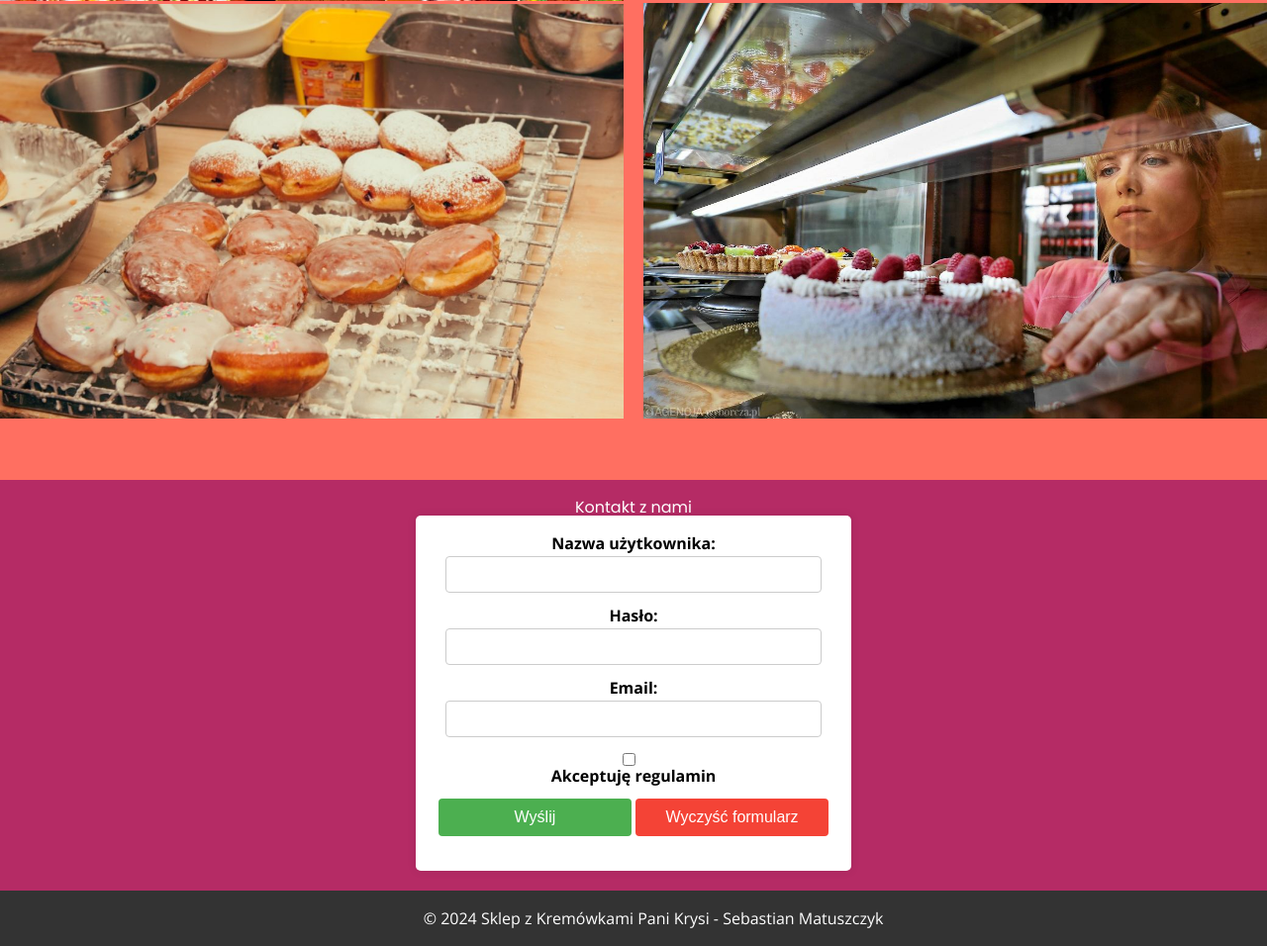
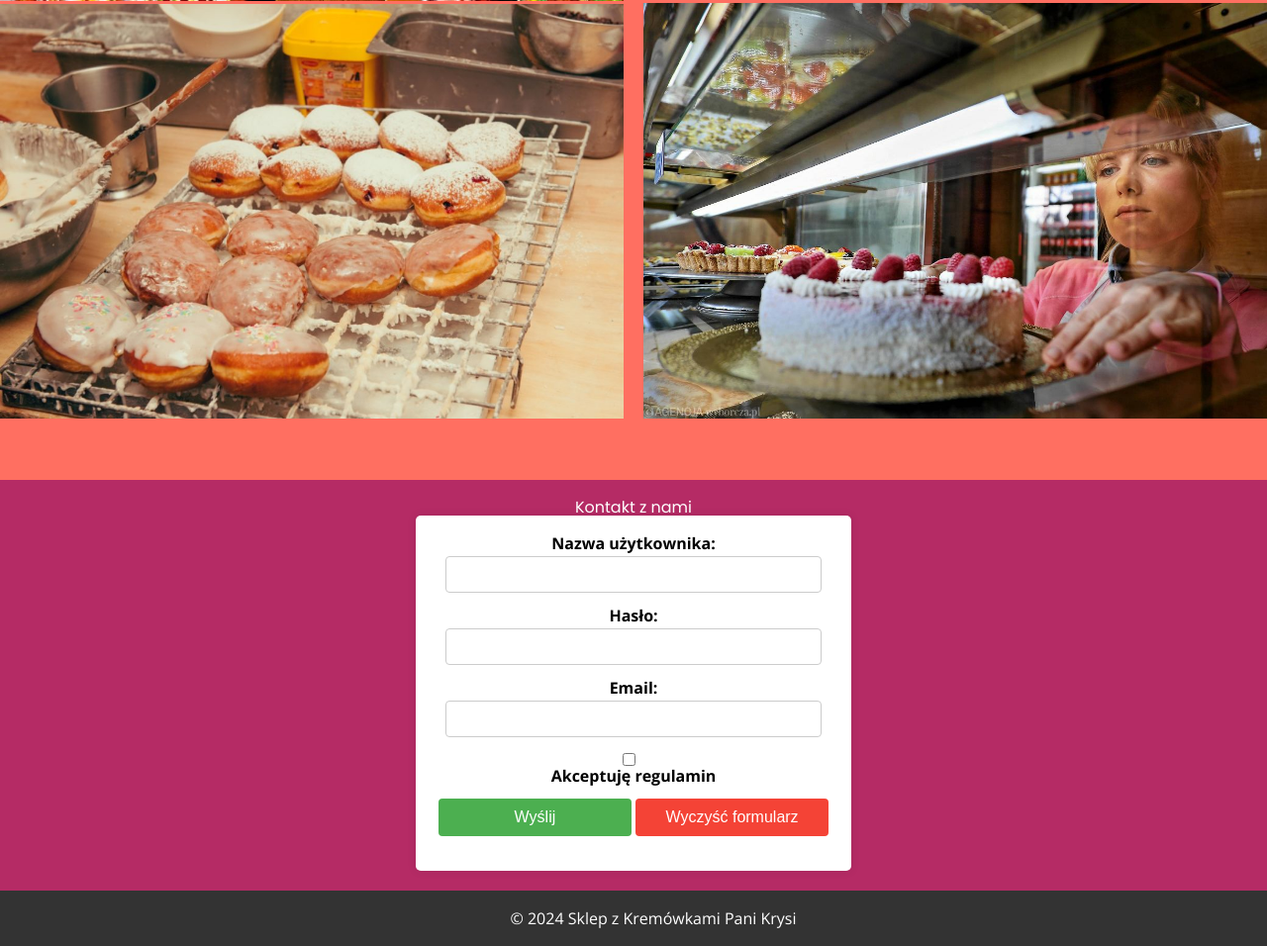
Before and after one commit to Semat77/One_Page-Responsive, a plain HTML site: page index.html in a window 1280 px wide. Shown: the part 1824-2780 px from the top of the page at 99% size. Drawn offline with nearby package versions, Linux system fonts and the light colour scheme.

Commit message:
Update index.html

```diff
--- a/index.html
+++ b/index.html
@@ -101,7 +101,7 @@
   </section>
 
   <footer>
-    <p>&copy; 2024 Sklep z Kremówkami Pani Krysi - Sebastian Matuszczyk</p>
+    <p>&copy; 2024 Sklep z Kremówkami Pani Krysi</p>
   </footer>
 
   <script>
```
